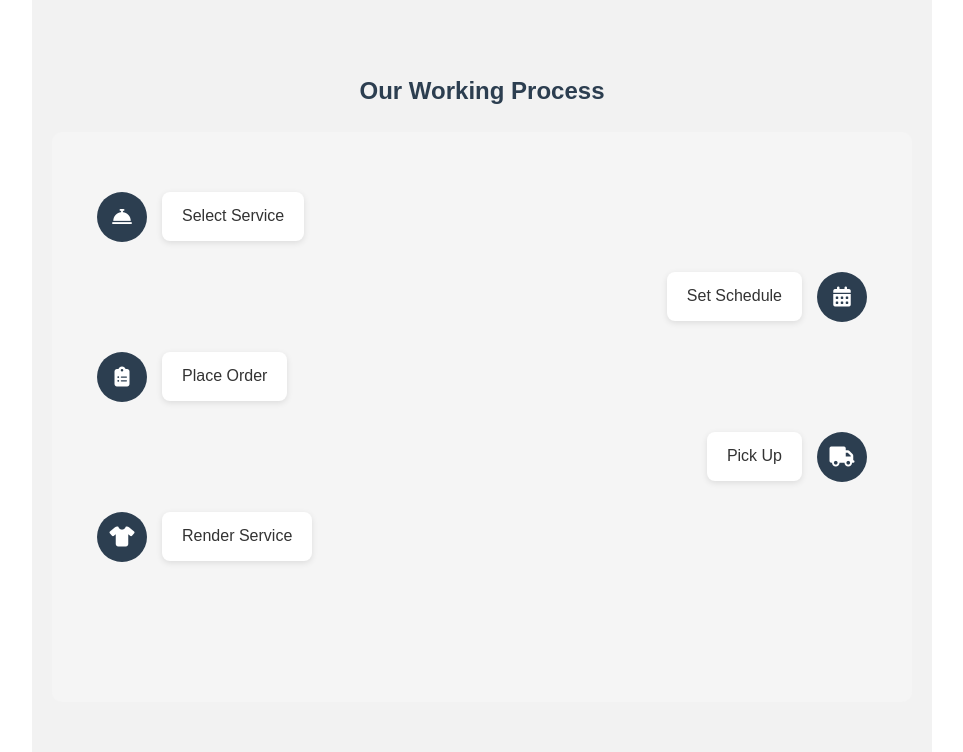
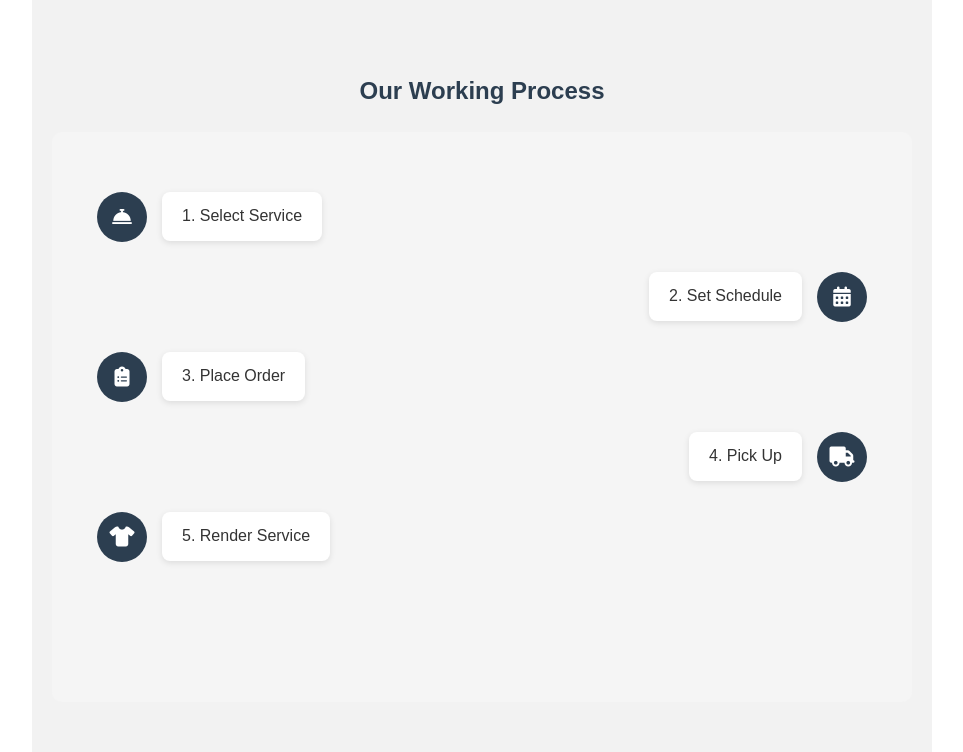
Before and after one commit to munir-moh/laundry-service, a Flask app: page /about in a window 1280 px wide. Shown: the part 845-1597 px from the top of the page, without its empty margins (158-1121 px from the left). Run offline with Flask 3, Linux system fonts and the light colour scheme.

Commit message:
Update timeline steps in About page: add numbering for clarity

```diff
--- a/templates/about.html
+++ b/templates/about.html
@@ -186,12 +186,12 @@
 
               <script>
                 const steps = [
-                  { icon: 'fas fa-concierge-bell', text: 'Select Service' },
-                  { icon: 'fas fa-calendar-alt', text: 'Set Schedule' },
-                  { icon: 'fas fa-clipboard-list', text: 'Place Order' },
-                  { icon: 'fas fa-truck', text: 'Pick Up' },
-                  { icon: 'fas fa-tshirt', text: 'Render Service' },
-                  { icon: 'fas fa-box-open', text: 'Delivery' }
+                  { icon: 'fas fa-concierge-bell', text: '1. Select Service' },
+                  { icon: 'fas fa-calendar-alt', text: '2. Set Schedule' },
+                  { icon: 'fas fa-clipboard-list', text: '3. Place Order' },
+                  { icon: 'fas fa-truck', text: '4. Pick Up' },
+                  { icon: 'fas fa-tshirt', text: '5. Render Service' },
+                  { icon: 'fas fa-box-open', text: '6. Delivery' }
                 ];
 
                 const container = document.getElementById('timelineContainer');
```
